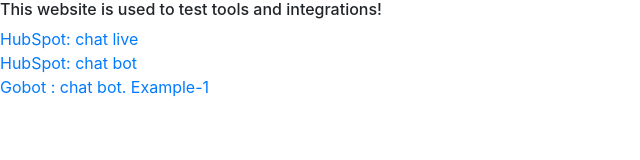
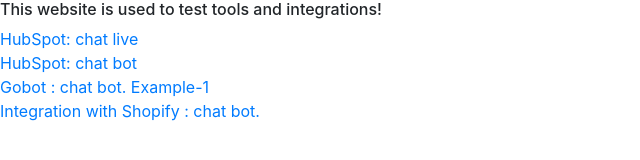
Before and after one commit to iarcones/kyabia, a plain HTML site: page index.html in a window 1280 px wide. Shown: the whole page, without its empty margins (0-640 px from the left). Drawn offline with nearby package versions, Linux system fonts and the light colour scheme.

Commit message:
added example with shopify

```diff
--- a/index.html
+++ b/index.html
@@ -21,6 +21,9 @@
     <a href="chat-bot.html">HubSpot: chat bot</a>
     <br>
     <a href="gobot.html">Gobot : chat bot. Example-1</a>
+    <br>
+    <a href="https://chuecathemaltipoo.myshopify.com/">Integration with Shopify : chat bot.</a>
+
 
 
     <!-- Optional JavaScript -->
```
